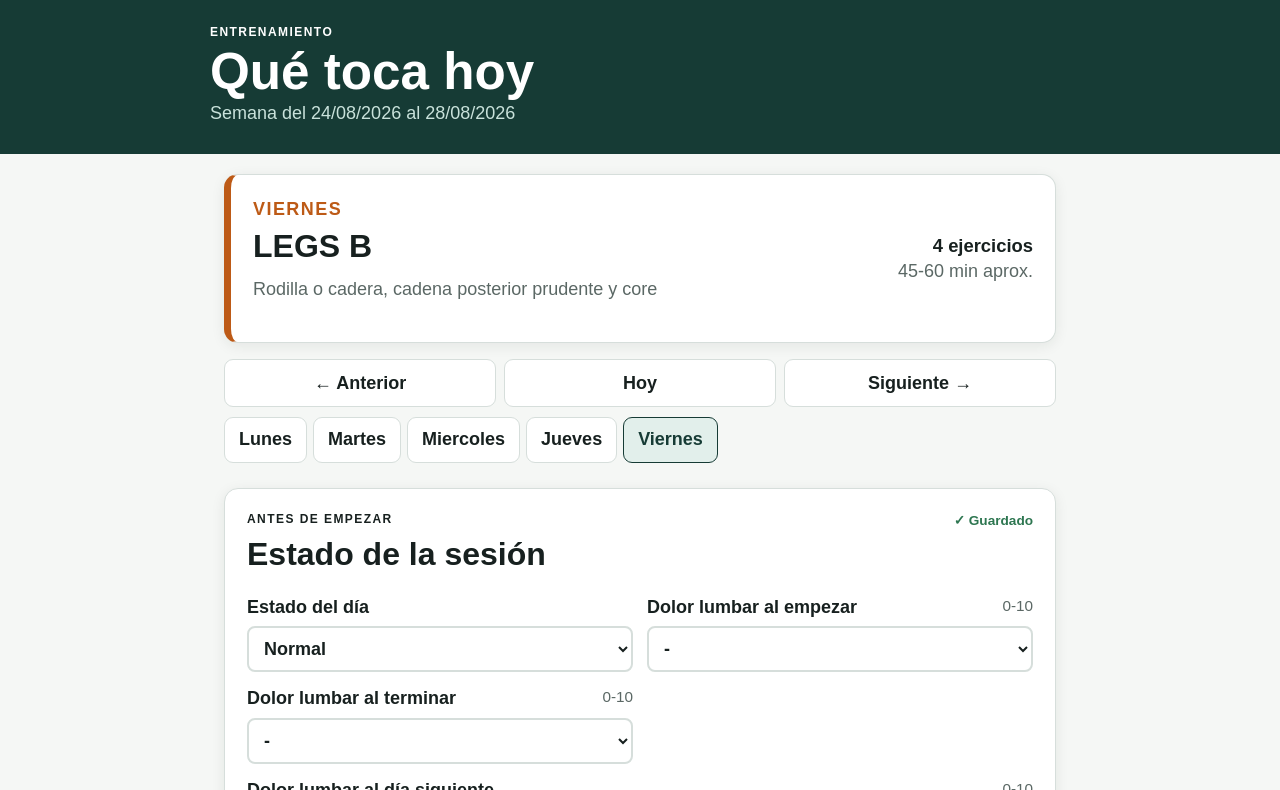
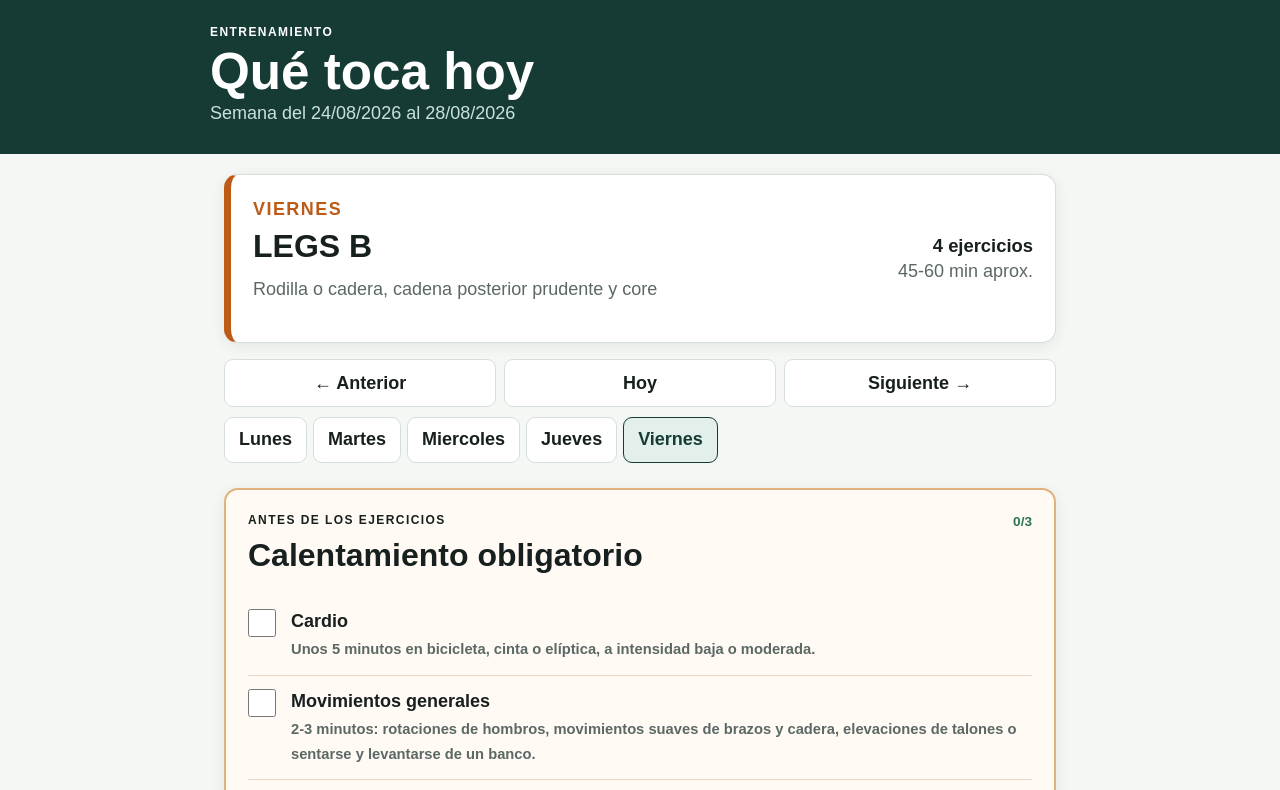
Before and after one commit to jesdomtri/gym-tracking-papa, a plain HTML site: page website/index.html in a window 1280 px wide. Both pictures are taken after a click on the button "← Anterior". Shown: the top 790 px of the page. Drawn offline with Linux system fonts and the light colour scheme.

Commit message:
añadir calentamiento obligatorio a la web y fuentes

```diff
--- a/website/app.js
+++ b/website/app.js
@@ -6,7 +6,7 @@ const CONFIG = {
 };
 
 const STORAGE_PREFIX = "entrenamiento-padre-v1";
-const state = { plan: null, selectedIndex: null, records: {}, session: {}, completed: false };
+const state = { plan: null, selectedIndex: null, records: {}, session: {}, warmup: {}, completed: false };
 const $ = (selector) => document.querySelector(selector);
 
 document.addEventListener("DOMContentLoaded", init);
@@ -82,6 +82,7 @@ function loadDay(index) {
   const saved = JSON.parse(localStorage.getItem(storageKey(index)) || "null");
   state.records = Object.fromEntries(state.plan.days[index].exercises.map((exercise, i) => [i, { ...blankRecord(exercise), ...(saved?.records?.[i] || {}), reps: Array.from({ length: exercise.sets }, (_, setIndex) => saved?.records?.[i]?.reps?.[setIndex] || "") }]));
   state.session = saved?.session || { status: "normal", painStart: "", painEnd: "", painNext: "", comments: "" };
+  state.warmup = saved?.warmup || {};
   state.completed = Boolean(saved?.completed);
 }
 
@@ -93,6 +94,7 @@ function saveDay() {
     day: state.plan.days[state.selectedIndex].id,
     records: state.records,
     session: state.session,
+    warmup: state.warmup,
     completed: state.completed,
     updatedAt: new Date().toISOString()
   }));
@@ -125,6 +127,7 @@ function render() {
   const isRest = state.selectedIndex < 0;
   $("#session-section").classList.toggle("hidden", isRest);
   $("#workout-section").classList.toggle("hidden", isRest);
+  $("#warmup-section").classList.toggle("hidden", isRest);
   $("#rest-day").classList.toggle("hidden", !isRest);
   if (isRest) {
     $("#day-label").textContent = "FIN DE SEMANA";
@@ -135,10 +138,13 @@ function render() {
   } else {
     loadDay(state.selectedIndex);
     const day = state.plan.days[state.selectedIndex];
+    const warmupDone = state.plan.warmup.steps.every((step) => state.warmup[step.id]);
+    $("#workout-section").classList.toggle("hidden", !warmupDone);
     $("#day-label").textContent = day.label.toUpperCase();
     $("#day-title").textContent = day.name;
     $("#day-focus").textContent = day.focus;
     $("#exercise-count").textContent = `${day.exercises.length} ejercicios`;
+    renderWarmup();
     renderSessionFields();
     renderExercises(day);
     renderSummary();
@@ -146,6 +152,14 @@ function render() {
     $("#completion-note").textContent = state.completed ? "✓ Sesión terminada. Los datos siguen guardados." : "";
   }
   [...document.querySelectorAll(".day-tab")].forEach((button, index) => button.setAttribute("aria-selected", String(index === state.selectedIndex)));
+}
+
+function renderWarmup() {
+  const steps = state.plan.warmup.steps;
+  $("#warmup-list").innerHTML = steps.map((step) => `<div class="warmup-step"><input type="checkbox" id="warmup-${step.id}" data-warmup="${step.id}" ${state.warmup[step.id] ? "checked" : ""}><label for="warmup-${step.id}"><strong>${step.title}</strong><span class="warmup-detail">${step.detail}</span></label></div>`).join("");
+  const done = steps.filter((step) => state.warmup[step.id]).length;
+  $("#warmup-status").textContent = `${done}/${steps.length}`;
+  $("#warmup-required").classList.toggle("hidden", done === steps.length);
 }
 
 function renderSessionFields() {
@@ -183,6 +197,8 @@ function handleInput(event) {
   const field = event.target.dataset.sessionField;
   if (field) { state.session[field] = event.target.value; saveDay(); renderSummary(); return; }
   const index = event.target.dataset.exercise;
+  const warmup = event.target.dataset.warmup;
+  if (warmup) { state.warmup[warmup] = event.target.checked; saveDay(); render(); return; }
   if (index === undefined) return;
   const record = state.records[index] || blankRecord(state.plan.days[state.selectedIndex].exercises[index]);
   const fieldName = event.target.dataset.field;
@@ -221,6 +237,8 @@ function sessionSummary() {
   lines.push(`Dolor lumbar al empezar: ${state.session.painStart === "" ? "-" : `${state.session.painStart}/10`}`);
   lines.push(`Dolor lumbar al terminar: ${state.session.painEnd === "" ? "-" : `${state.session.painEnd}/10`}`);
   lines.push(`Dolor lumbar al día siguiente: ${state.session.painNext === "" ? "pendiente" : `${state.session.painNext}/10`}`);
+  const warmupDone = state.plan.warmup.steps.every((step) => state.warmup[step.id]);
+  lines.push(`Calentamiento: ${warmupDone ? "completo" : "incompleto"}`);
   lines.push(`Estado: ${state.session.status === "normal" ? "Normal" : state.session.status === "tired" ? "Cansado" : "Muy cansado / con molestias"}`);
   lines.push(`Comentarios: ${state.session.comments || "-"}`);
   return lines.join("\n");
@@ -228,7 +246,18 @@ function sessionSummary() {
 
 function renderSummary() { if (state.selectedIndex >= 0) $("#summary-text").textContent = sessionSummary(); }
 
-function finishSession() { state.completed = true; saveDay(); renderSummary(); $("#completion-note").textContent = "✓ Sesión terminada. Los datos siguen guardados."; $("#summary-section").classList.remove("hidden"); $("#summary-section").scrollIntoView({ behavior: "smooth" }); }
+function finishSession() {
+  if (!state.plan.warmup.steps.every((step) => state.warmup[step.id])) {
+    $("#warmup-required").scrollIntoView({ behavior: "smooth" });
+    return;
+  }
+  state.completed = true;
+  saveDay();
+  renderSummary();
+  $("#completion-note").textContent = "✓ Sesión terminada. Los datos siguen guardados.";
+  $("#summary-section").classList.remove("hidden");
+  $("#summary-section").scrollIntoView({ behavior: "smooth" });
+}
 async function copySummary() { await copyText(sessionSummary()); showActionMessage("Resumen copiado"); }
 async function copyText(text) { if (navigator.clipboard) return navigator.clipboard.writeText(text); const area = document.createElement("textarea"); area.value = text; document.body.appendChild(area); area.select(); document.execCommand("copy"); area.remove(); }
 function showActionMessage(message) { const status = $("#save-status"); status.textContent = `✓ ${message}`; setTimeout(() => { status.textContent = "✓ Guardado"; }, 1800); }
--- a/website/index.html
+++ b/website/index.html
@@ -37,6 +37,19 @@
       <button id="next-day" class="nav-button" type="button">Siguiente →</button>
     </nav>
     <div id="day-picker" class="day-picker" role="tablist" aria-label="Días laborables"></div>
+
+    <section id="warmup-section" class="warmup-card hidden" aria-labelledby="warmup-title">
+      <div class="section-heading">
+        <div>
+          <p class="eyebrow">ANTES DE LOS EJERCICIOS</p>
+          <h2 id="warmup-title">Calentamiento obligatorio</h2>
+        </div>
+        <span id="warmup-status" class="save-status" role="status">0/3</span>
+      </div>
+      <div id="warmup-list"></div>
+      <p id="warmup-required" class="warmup-required">Completa los tres pasos para empezar la rutina.</p>
+      <p class="warmup-safety">Si un movimiento provoca dolor, no lo fuerces. Deténlo, registra la molestia y utiliza una alternativa sencilla y tolerable.</p>
+    </section>
 
     <section id="rest-day" class="rest-card hidden" aria-live="polite">
       <h2>Hoy no hay entrenamiento programado</h2>
--- a/website/plan.json
+++ b/website/plan.json
@@ -2,6 +2,14 @@
   "version": "0.1",
   "title": "Plan activo",
   "duration": "45-60 minutos",
+  "warmup": {
+    "title": "Calentamiento obligatorio",
+    "steps": [
+      { "id": "cardio", "title": "Cardio", "detail": "Unos 5 minutos en bicicleta, cinta o elíptica, a intensidad baja o moderada." },
+      { "id": "general", "title": "Movimientos generales", "detail": "2-3 minutos: rotaciones de hombros, movimientos suaves de brazos y cadera, elevaciones de talones o sentarse y levantarse de un banco." },
+      { "id": "approach", "title": "Series de aproximación", "detail": "Antes del primer ejercicio importante: poco peso, pocas repeticiones y aumentos progresivos sin cansarse. Repetir al cambiar a otro patrón exigente." }
+    ]
+  },
   "days": [
     {
       "id": "push",
--- a/website/style.css
+++ b/website/style.css
@@ -37,6 +37,15 @@ h2 { margin-bottom: 8px; font-size: clamp(1.45rem, 4vw, 2rem); }
 .day-tab[aria-selected="true"] { color: var(--green); }
 .rest-card { margin-top: 20px; padding: 24px; }
 .rest-card h2 { margin-bottom: 4px; }
+.warmup-card { margin-top: 20px; padding: 22px; background: #fffaf3; border: 2px solid #e2b27e; border-radius: 14px; box-shadow: var(--shadow); }
+.warmup-step { display: grid; grid-template-columns: 32px 1fr; gap: 11px; align-items: start; padding: 13px 0; border-top: 1px solid #ecd9c4; }
+.warmup-step:first-child { border-top: 0; }
+.warmup-step input { width: 28px; height: 28px; min-height: 28px; margin: 0; accent-color: var(--green); }
+.warmup-step label { cursor: pointer; }
+.warmup-step strong { display: block; margin-bottom: 2px; }
+.warmup-detail { color: var(--muted); font-size: .92rem; }
+.warmup-safety { margin: 12px 0 0; color: #765333; font-size: .9rem; }
+.warmup-required { margin: 14px 0 0; color: #8d4817; font-weight: 700; }
 #session-section, #workout-section, .summary-section { margin-top: 20px; padding: 22px; }
 .section-heading { display: flex; justify-content: space-between; gap: 15px; align-items: flex-start; margin-bottom: 18px; }
 .section-heading h2 { margin-bottom: 0; }
```
Also changed, not shown: 2 other files.
